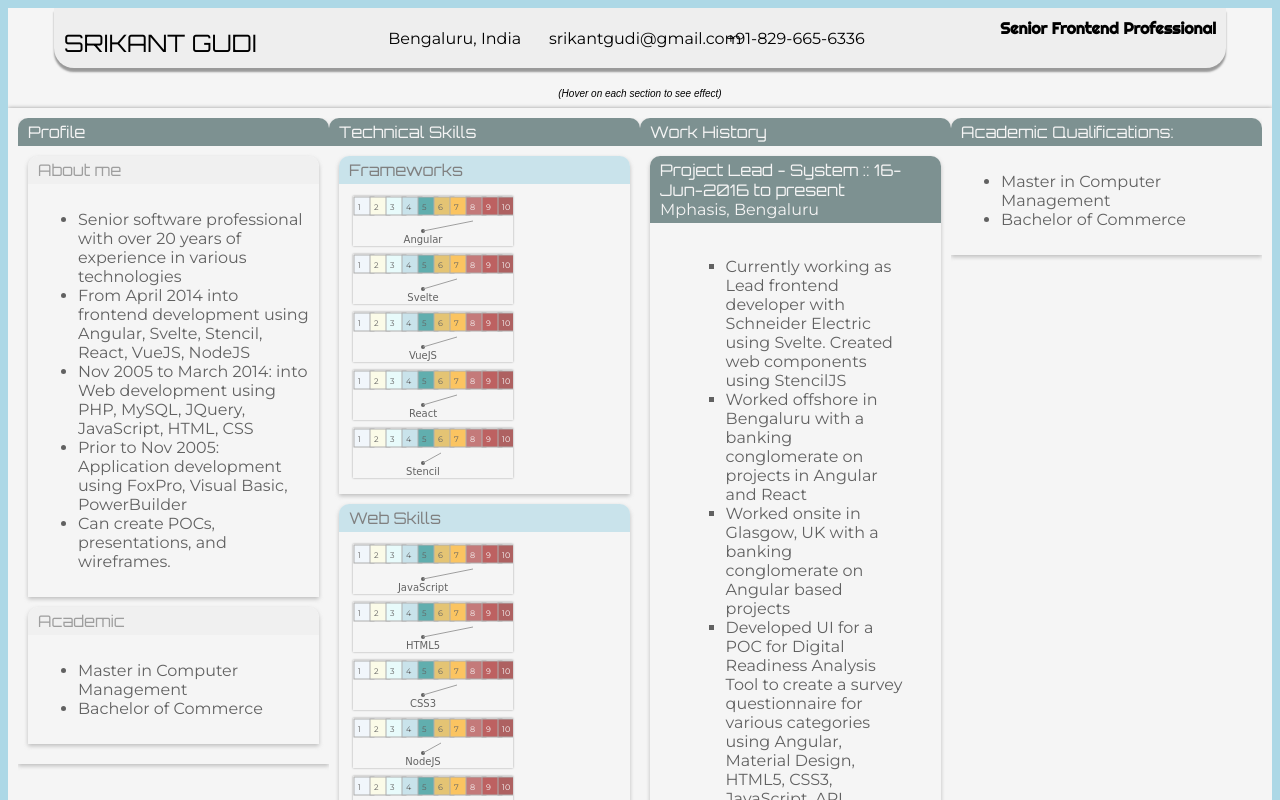
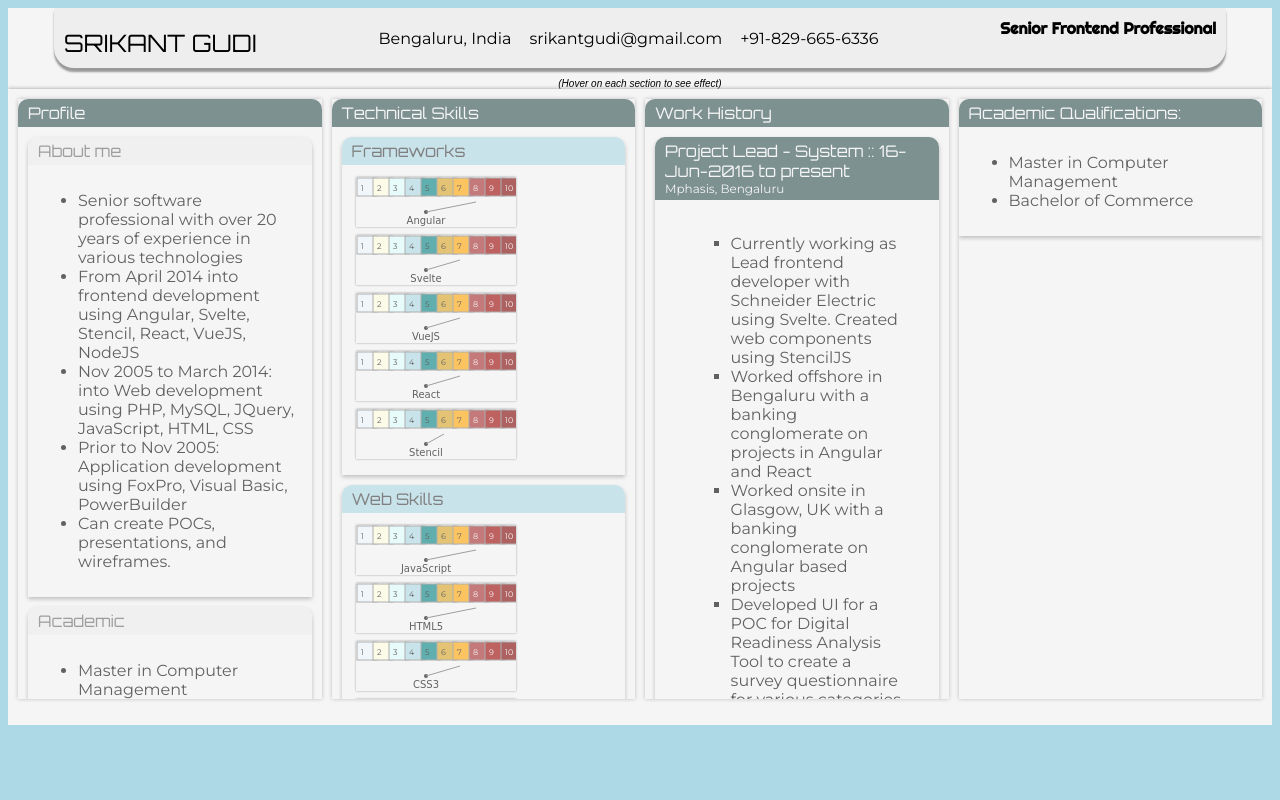
Before and after one commit to srikantgudi/srikantgudi.github.io, a Svelte app: page / in a window 1280 px wide. Shown: the top 800 px of the page. Built offline with nearby package versions, Linux system fonts and the light colour scheme.

Commit message:
Modified layout.

```diff
--- a/src/App.svelte
+++ b/src/App.svelte
@@ -32,20 +32,21 @@
     width: 100%;
     margin: 0 auto;
     background-color: whitesmoke;
-    height: 100%;
-    overflow-y: auto;
+    overflow: hidden;
   }
 	.content {
 		box-shadow: 0 0 4px #999;
 		display: flex;
-		height: inherit;
+		gap: 10px;
 	}
 	.component {
 		flex: 1;
 		overflow: hidden;
+		height: 75vh;
 		transition: all 0.5s;
 		opacity: 0.6;
 		margin-bottom: 1em;
+		box-shadow: 0 0 4px #999999;
 	}
 	.component:hover {
 		flex: 3;
--- a/src/Panel.svelte
+++ b/src/Panel.svelte
@@ -3,10 +3,12 @@
   export let hdrclr = 'whitesmoke'
   export let hdrfontsize = '16px'
   export let showcontent = true
+  export let contentheight = 'auto'
   $: cssVarStyles = `
 			--hdrbg:${hdrbg};
 			--hdrclr:${hdrclr};
       --hdrfont:${hdrfontsize};
+      --contentheight:${contentheight}
 		`
 </script>
 
@@ -32,7 +34,7 @@
     font-family: Montserrat;
     padding: 10px;
     overflow-y: auto;
-    height: 70%;
+    max-height: var(--contentheight);
     font-size: 16px;
     display: none;
     transition: all 1s;
@@ -43,8 +45,8 @@
   .title {
     font-family: Orbitron;
   }
-  subtitle {
-    font-size: 14px;
+  .subtitle {
+    font-size: 12px;
   }
   @media screen and (max-width: 719px) {
     .hdr,
--- a/src/Skills.svelte
+++ b/src/Skills.svelte
@@ -40,7 +40,6 @@
       ],
     },
   ]
-  let currGroup = skills[0].group;
 </script>
 
 <Panel>
--- a/src/Topnav.svelte
+++ b/src/Topnav.svelte
@@ -16,7 +16,6 @@
   display: flex;
   flex-flow: row;
   align-items: center;
-  height: 30px;
   justify-content: center;
   font-family: sans-serif;
   font-size:10px;
@@ -49,8 +48,8 @@
 }
 .contact-item {
   font-family: Montserrat;
-  padding: 4px;
-  width: 30%;
+  margin: 4px;
+  min-width: 25%;
   text-align: center;
 }
 .position-title {
```
